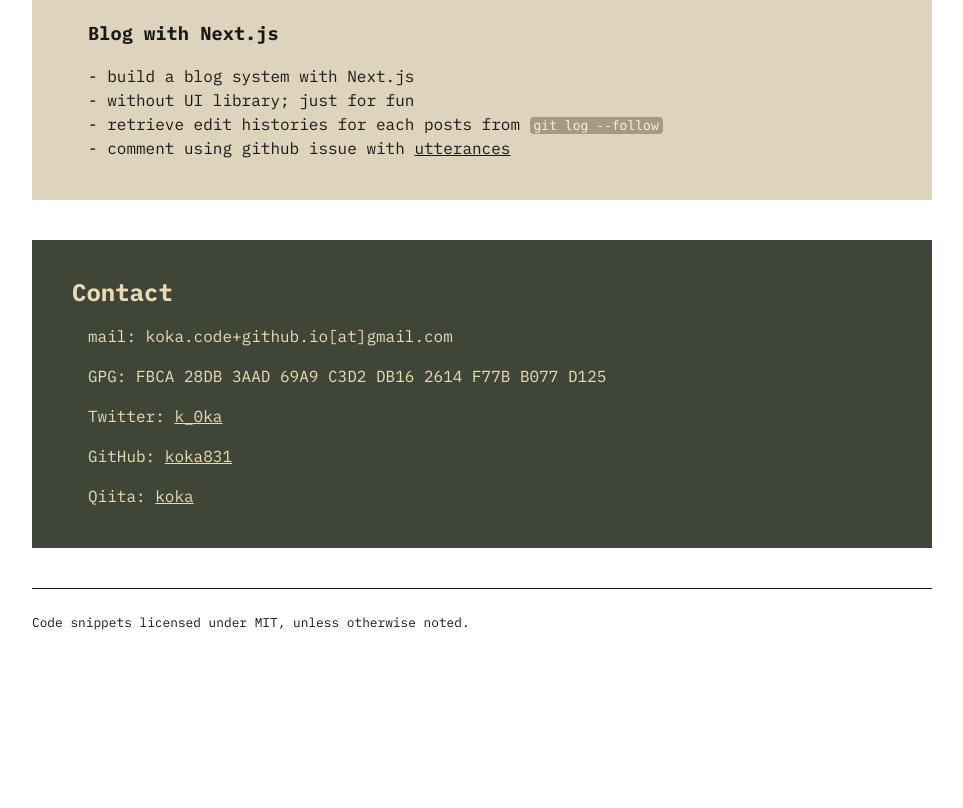
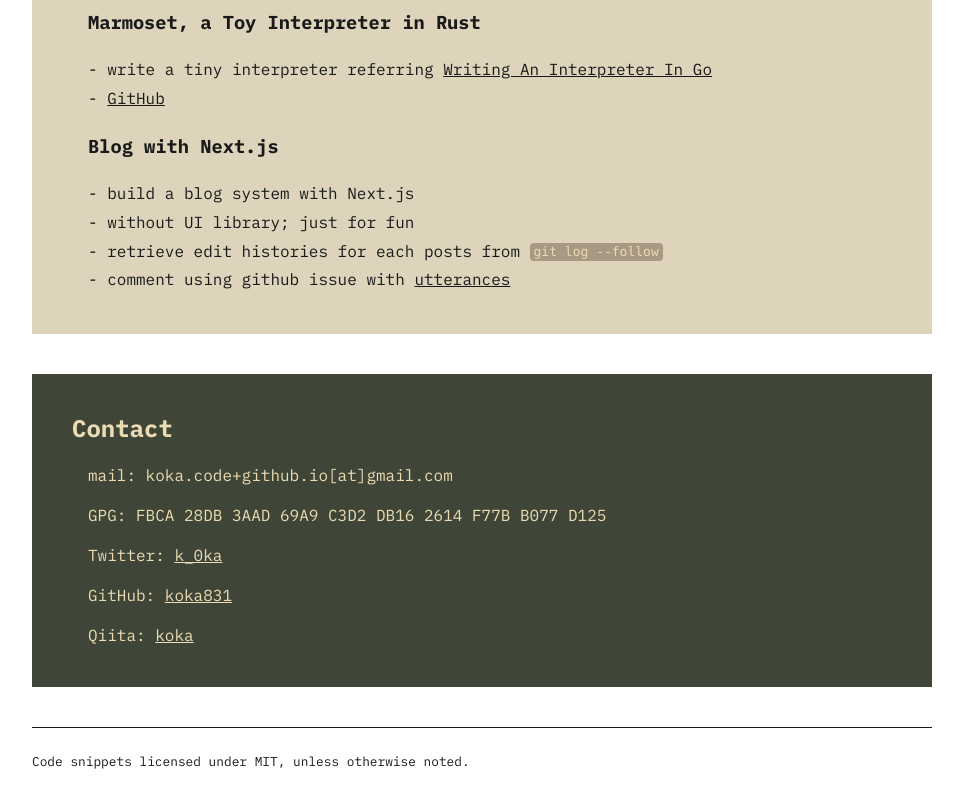
Before and after one commit to koka831/koka831.github.io, a Next.js app: page / in a window 1280 px wide. Shown: the part 2151-2959 px from the top of the page, without its empty margins (158-1121 px from the left). Before the commit the page ends 2826 px from the top, so only its background shows below. Built offline with nearby package versions, Linux system fonts and the light colour scheme.

Commit message:
tweak style

```diff
--- a/src/styles/globals.scss
+++ b/src/styles/globals.scss
@@ -10,7 +10,7 @@
 body {
   padding: 0;
   font-size: 1rem;
-  line-height: 1.5rem;
+  line-height: 1.8rem;
   font-family: $plex-mono, -apple-system, BlinkMacSystemFont, Segoe UI, Roboto,
     Oxygen, Ubuntu, Cantarell, Fira Sans, Droid Sans, Helvetica Neue, sans-serif;
 }
--- a/src/styles/prism-gruvbox.scss
+++ b/src/styles/prism-gruvbox.scss
@@ -49,7 +49,7 @@
   background: $black;
 }
 
-:not(pre) > code[class*="language-"] {
+:not(pre) > code {
   padding: 0.1em 0.3em;
   border-radius: 0.3em;
   color: #fbf1c7;
```
